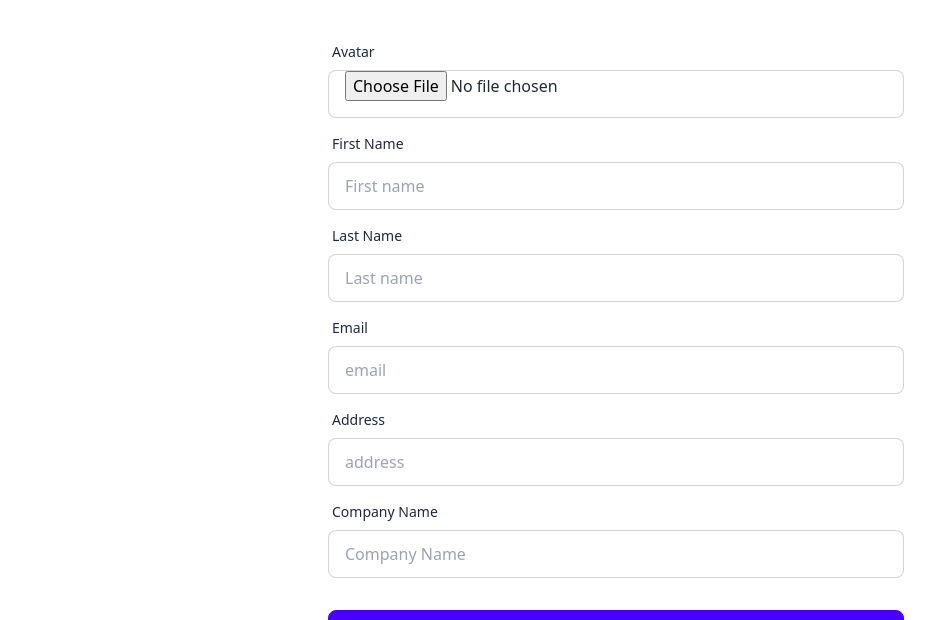
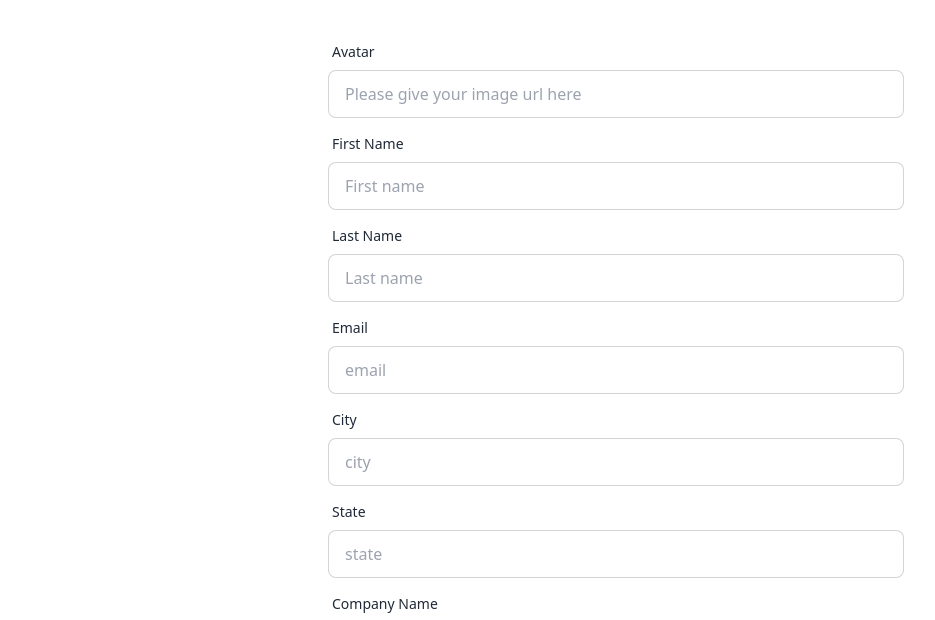
Before and after one commit to Miraz9907/technext-limited, a React (Vite) app: page / in a window 1280 px wide. Shown: the part 259-879 px from the top of the page, without its empty margins (24-959 px from the left). Built offline with nearby package versions, Linux system fonts and the light colour scheme; no server answers.

Commit message:
add user form

```diff
--- a/src/Pages/AddUser/AddUser.jsx
+++ b/src/Pages/AddUser/AddUser.jsx
@@ -1,34 +1,51 @@
-
-
 const AddUser = () => {
-
     const handleSignup = event =>{
         event.preventDefault();
         const form = event.target;
-        const avatar = form.avatar.value;
+        const image = form.image.value;
         const firstName = form.firstname.value;
         const lastName = form.lastname.value;
         const email = form.email.value;
-        const address = form.address.value;
-        const companyName = form.company.value;
+        const city = form.city.value;
+        const state = form.state.value;
+        const name = form.name.value;
 
-        console.log(avatar,firstName,lastName,email,address,companyName)
+        const user = {
+            image,
+            firstName,
+            lastName,
+            email,
+            address:{
+                city,
+                state
+            },
+            company:{
+                name,
+            }
+        }
+        console.log(user)
+        form.reset();
+
+        localStorage.setItem('userData', JSON.stringify(user));
     }
+    let data = JSON.parse(localStorage.getItem('userData'));
+    console.log(data);
+
     return (
         <div className="mt-16">
             <h2 className="text-3xl text-center">Add New User </h2>
 
-
     <form onSubmit={handleSignup} className="card-body lg:w-1/2 m-auto">
             <div className="form-control">
                 <label className="label">
-                  <span className="label-text">Avatar</span>
+                <span className="label-text">Avatar</span>
                 </label>
                 <input
-                  type="file"
-                  name='avatar'
+                type="url"
+                  name='image'
                   accept=".jpg, .jpeg .png"
                   className="input input-bordered"
+                  placeholder="Please give your image url here"
                   required
                 />
               </div>
@@ -70,12 +87,24 @@ const AddUser = () => {
               </div>
               <div className="form-control">
                 <label className="label">
-                  <span className="label-text">Address</span>
+                  <span className="label-text">City</span>
                 </label>
                 <input
                   type="text"
-                  name='address'
-                  placeholder="address"
+                  name='city'
+                  placeholder="city"
+                  className="input input-bordered"
+                  required
+                />
+              </div>
+              <div className="form-control">
+                <label className="label">
+                  <span className="label-text">State</span>
+                </label>
+                <input
+                  type="text"
+                  name='state'
+                  placeholder="state"
                   className="input input-bordered"
                   required
                 />
@@ -86,7 +115,7 @@ const AddUser = () => {
                 </label>
                 <input
                   type="text"
-                  name='company'
+                  name='name'
                   placeholder="Company Name"
                   className="input input-bordered"
                   required
@@ -101,6 +130,7 @@ const AddUser = () => {
                 />
               </div>
             </form>
+
         </div>
     );
 };
--- a/src/Pages/DetailsUser/DetailsUser.jsx
+++ b/src/Pages/DetailsUser/DetailsUser.jsx
@@ -1,19 +1,22 @@
 import { useLoaderData } from "react-router-dom";
 
-
 const DetailsUser = () => {
-    const userDetails = useLoaderData()
-    console.log(userDetails);
-    const {image,firstName, lastName, email, company,address} =userDetails
+  const userDetails = useLoaderData();
+  const { image, firstName, lastName, email, company, address } = userDetails;
   return (
     <div className="card shadow-2xl sm:w-full md:w-1/2 md:m-auto glass">
-  <figure><img src={image} alt="car!"/></figure>
+      <figure>
+        <img src={image} alt="car!" />
+      </figure>
       <div className="card-body text-center">
-    <h2 className="text-5xl ">Name: {firstName} {lastName}</h2>
+        <h2 className="text-5xl ">
+          Name: {firstName} {lastName}
+        </h2>
         <p>Email: {email}</p>
         <p>Company Name: {company.name}</p>
-    <p>Address:- City: {address.city}, State: {address.state}</p>
-
+        <p>
+          Address:- City: {address.city}, State: {address.state}
+        </p>
       </div>
     </div>
   );
--- a/src/Pages/User/User.jsx
+++ b/src/Pages/User/User.jsx
@@ -1,18 +1,23 @@
 import { Link } from "react-router-dom";
 
-
-const User = ({user}) => {
-    // console.log(user);
-    const {id, image, firstName, lastName, email, address, company} = user;
+const User = ({ user }) => {
+  const { id, image, firstName, lastName, email, address, company } = user;
   return (
     <div className="card w-96 glass  shadow-2xl">
-  <figure><img className="p-2" src={image} alt="car!"/></figure>
+      <figure>
+        <img className="p-2" src={image} alt="" />
+      </figure>
       <div className="card-body">
-    <Link to={`/detailsUsers/${id}`}><h2 className="text-2xl card-title">Name: {firstName} {lastName}</h2></Link>
+        <Link to={`/detailsUsers/${id}`}>
+          <h2 className="text-2xl card-title">
+            Name: {firstName} {lastName}
+          </h2>
+        </Link>
         <p>Email: {email}</p>
         <p>Company Name: {company.name}</p>
-    <p>Address:- City: {address.city}, State: {address.state}</p>
-
+        <p>
+          Address:- City: {address.city}, State: {address.state}
+        </p>
       </div>
     </div>
   );
```
Also changed, not shown: src/Pages/Users/Users.jsx (+0 -7 lines). Lines whose indentation alone changed are shown as unchanged.
